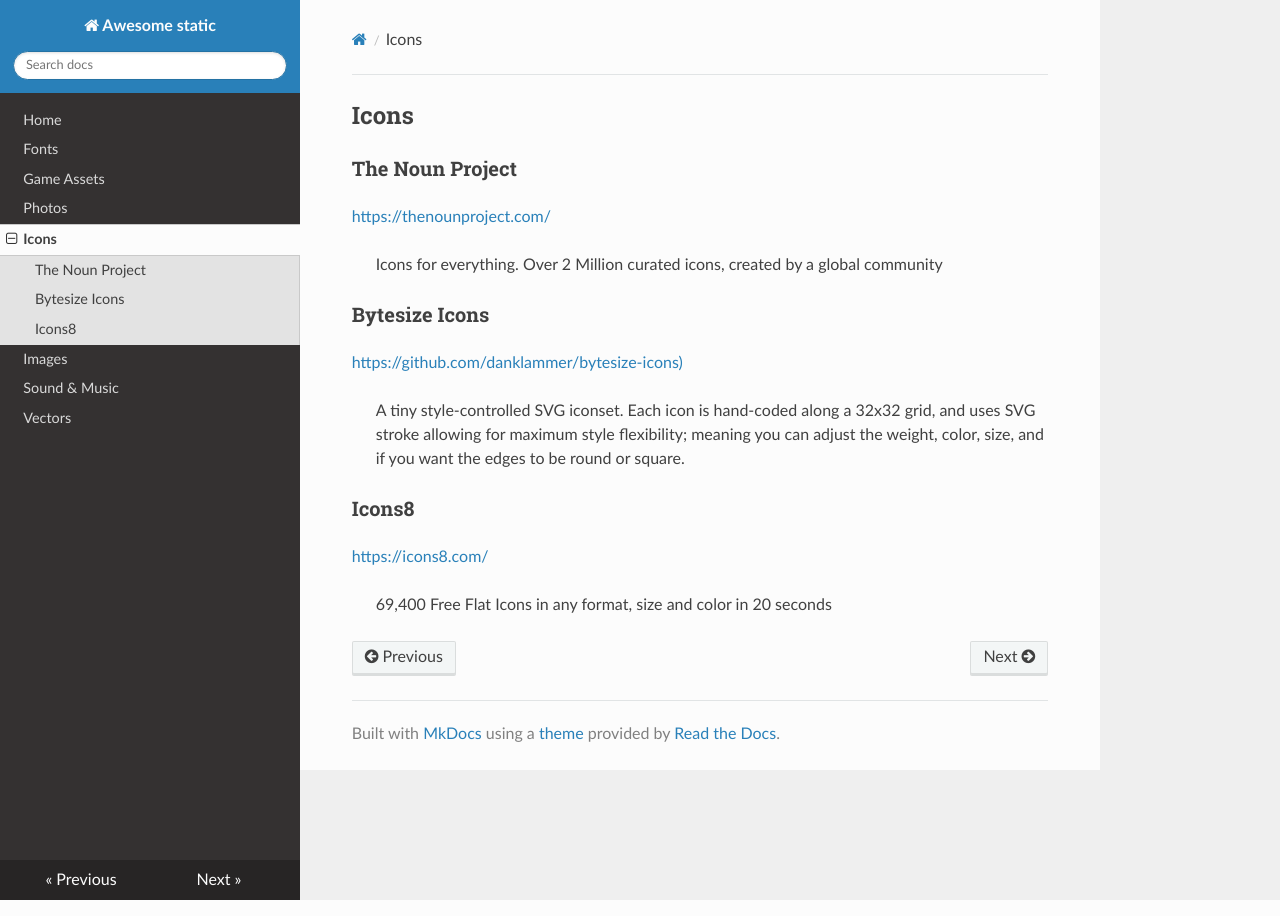
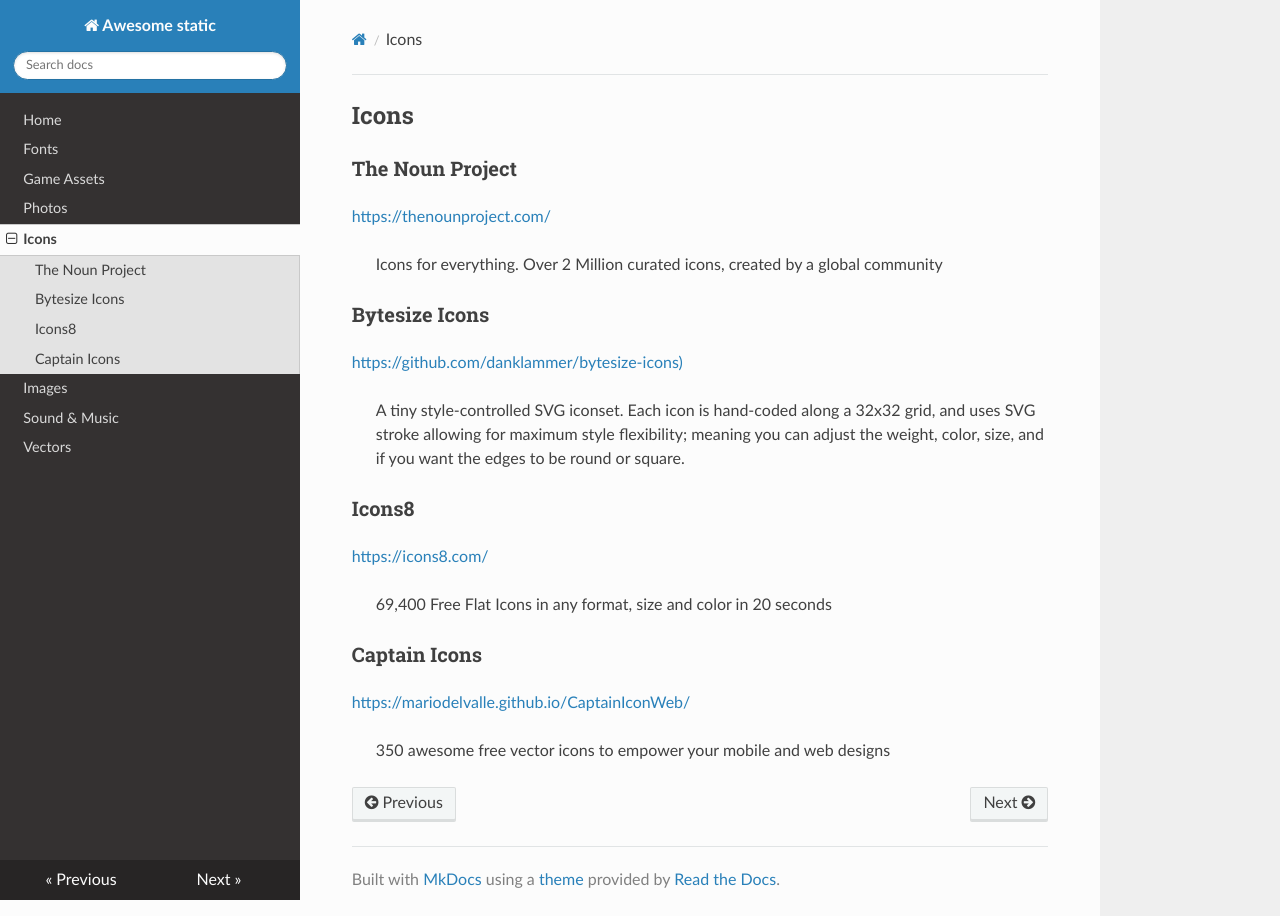
Before and after one commit to euribates/awesome-static, an MkDocs documentation site: the page built from docs/icons.md, in a window 1280 px wide. Built offline with MkDocs 1.6.1, drawn with Linux system fonts in a browser that asks for light colours; nearby versions of some CDN libraries.

Commit message:
Add Captain icons

```diff
--- a/docs/icons.md
+++ b/docs/icons.md
@@ -20,3 +20,9 @@
   <https://icons8.com/>
 
   > 69,400 Free Flat Icons in any format, size and color in 20 seconds
+
+### Captain Icons
+
+ <https://mariodelvalle.github.io/CaptainIconWeb/>
+
+ > 350 awesome free vector icons to empower your mobile and web designs
```
